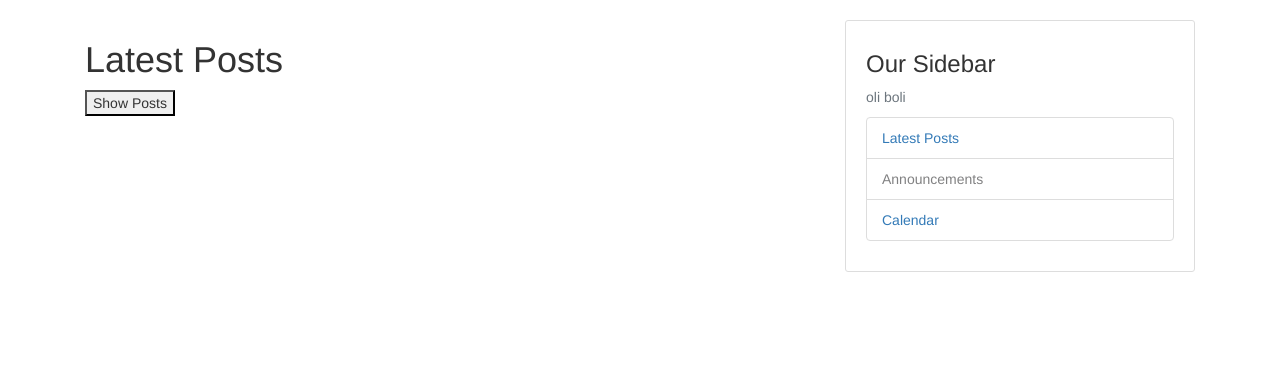
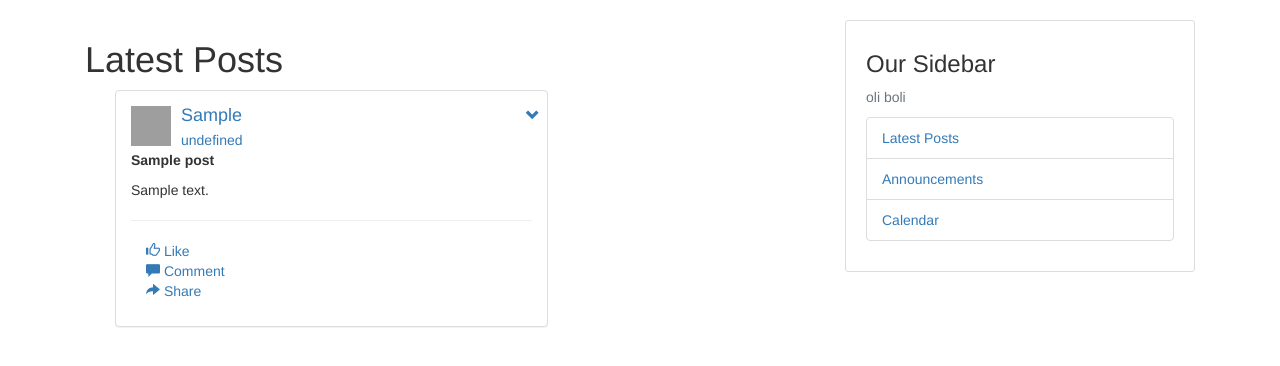
Before and after one commit to L4mb0/DBPforo, a Flask app: page /latest_posts in a window 1280 px wide. Shown: the part 62-428 px from the top of the page. Run offline with Flask 2, Linux system fonts and the light colour scheme; tables that the repository leaves empty hold one stand-in row (values such as "Sample post"); some libraries are stand-ins or nearby versions; grey boxes are pictures that could not be loaded.

Commit message:
comments

```diff
--- a/DBPforo/app.py
+++ b/DBPforo/app.py
@@ -1,12 +1,6 @@
 from flask import Flask, render_template, session, request, jsonify, Response, Blueprint,flash
-from bs4 import BeautifulSoup
 from model import entities
 from database import connector
-from tkinter import *
-import tkinter.messagebox
-from sqlalchemy import create_engine
-from sqlalchemy.ext.declarative import declarative_base
-from sqlalchemy.orm import sessionmaker
 import json
 import datetime
 
@@ -41,7 +35,7 @@ def do_login():
     for User in users:
         if User.username == data['username'] and User.password == data['password']:
             session['logged'] = True
-            return render_template('main.html')
+            return render_template('home.html')
         else:
             flash('fail to login')
             return render_template('index.html')
@@ -70,14 +64,14 @@ def do_signin():
     session = db.getSession(engine)
     session.add(user)
     session.commit()
-    return "successful register!!"
+    return render_template('index.html')
 
 
 @app.route('/foro')
 def foro():
         if session.get('logged') == True:
             return \
-                render_template('main.html')
+                render_template('home.html')
         else:
             flash('You are not logged in!')
             return render_template('index.html')
@@ -176,14 +170,13 @@ def create_post():
 
     return render_template('main.html')
 
-
 @app.route('/posts', methods = ['GET'])
 def posts():
     db_session = db.getSession(engine)
     posts = db_session.query(entities.Post)
     data = []
-    for post in posts:
-        data.append(post)
+    for Post in posts:
+        data.append(Post)
     return Response(json.dumps(data,
                                cls=connector.AlchemyEncoder),
                     mimetype='application/json')
@@ -243,7 +236,6 @@ def clean_posts():
 def crud_users():
     return render_template("crud_users.html")
 
-
+app.secret_key = "iLikeBananas"
 if __name__ == '__main__':
-    app.secret_key = "iLikeBananas"
-    app.run(port=8080, threaded=True, debug=True, host='0.0.0.0')
+    app.run(port=8080, threaded=True, host='0.0.0.0')
--- a/DBPforo/static/js/posts.js
+++ b/DBPforo/static/js/posts.js
@@ -1,12 +1,35 @@
-function get_posts(){
-    $.getJSON("/posts", function(data){
+var current_user;
+var current_post_id
+
+$.getJSON("/posts", function(data){
         var i = 0;
         $.each(data, function(){
             e = '<div>'
-            e = e+'<div class="container"><div class="col-md-5"><div class="panel panel-default"><div class="panel-body"><section class="post-heading"><div class="row"><div class="col-md-11"><div class="media"><div class="media-left"><a href="#"><img class="media-object photo-profile" src="https://banner2.kisspng.com/20180828/sxw/kisspng-clip-art-computer-icons-user-download-chamber-of-d-talonpaw-svg-png-icon-free-download-175238-on-5b84c95a116717.2809616615354289540713.jpg" width="40" height="40" alt="..."></a></div><div class="media-body"><a href="#" class="anchor-username"><h4 class="media-heading">'+data[i]['user_from']+'</h4></a><a href="#" class="anchor-time">'+data[i]['sent_on']+'</a></div></div></div><div class="col-md-1"><a href="#"><i class="glyphicon glyphicon-chevron-down"></i></a></div></div></section><section class="post-body"><p><strong>'+data[i]['title']+'</strong></p><p>'+data[i]['content']+'</p></section><section class="post-footer"><hr><div class="post-footer-option container"> <ul class="list-unstyled"><li><a href="#"><i class="glyphicon glyphicon-thumbs-up"></i> Like</a></li><li><a href="#"><i class="glyphicon glyphicon-comment"></i> Comment</a></li> <li><a href="#"><i class="glyphicon glyphicon-share-alt"></i> Share</a></li></ul></div></section></div></div></div></div>';
+            e = e+'<div class="container"><div class="col-md-5"><div class="panel panel-default"><div class="panel-body"><section class="post-heading"><div class="row"><div class="col-md-11"><div class="media"><div class="media-left"><a href="#"><img class="media-object photo-profile" src="https://banner2.kisspng.com/20180828/sxw/kisspng-clip-art-computer-icons-user-download-chamber-of-d-talonpaw-svg-png-icon-free-download-175238-on-5b84c95a116717.2809616615354289540713.jpg" width="40" height="40" alt="..."></a></div><div class="media-body"><a href="#" class="anchor-username"><h4 class="media-heading">'+data[i]['user_from']+'</h4></a><a href="#" class="anchor-time">'+data[i]['sent_on']+'</a></div></div></div><div class="col-md-1"><a href="#"><i class="glyphicon glyphicon-chevron-down"></i></a></div></div></section><section class="post-body"><p><strong>'+data[i]['title']+'</strong></p><p>'+data[i]['content']+'</p></section><section class="post-footer" id="post-footer"><hr><div class="post-footer-option container"> <ul class="list-unstyled"><li><a href="#"><i class="glyphicon glyphicon-thumbs-up"></i> Like</a></li><li><a href="#" onClick="commentForm()"><i class="glyphicon glyphicon-comment"></i> Comment</a></li> <li><a href="#"><i class="glyphicon glyphicon-share-alt"></i> Share</a></li></ul></div></section></div></div></div></div>';
             e = e+'</div>';
             i = i+1;
             $("<div/>",{html:e}).appendTo("#postBox");
         });
     });
+
+function uploadComment(){
+    content = $('#comment_content').val();
+    $.ajax({
+        url: '/comments',
+        type: 'POST',
+        contentType:'application/json',
+        data: JSON.stringify({
+            "content":content,
+            "user_from":current_user,
+            "post_id":current_post_id
+        }),
+        dataType:'json'
+    });
+    get_messages(current_user, current_post_id);
+    $('#comment_content').val("")
 }
+
+function commentForm(){
+    e = '<div class="comment"><form action="/create_comment" method="POST"><table><tr><td><input type="text" placeholder="Write a comment..." id="comment_content"></td><td><input type="button" value="comment" onClick="uploadComment"></td></tr></table></form></div>';
+    $("<div/>",{html:e}).appendTo("#post-footer");
+}
--- a/DBPforo/templates/layout.html
+++ b/DBPforo/templates/layout.html
@@ -133,7 +133,7 @@ a.article-title:hover {
             <p class='text-muted'>oli boli
               <ul class="list-group">
                 <li class="list-group-item list-group-item-light"><a href="/latest_posts">Latest Posts</a></li>
-                <li class="list-group-item list-group-item-light">Announcements</li>
+                <li class="list-group-item list-group-item-light"><a href ="/announcements">Announcements</a></li>
                 <li class="list-group-item list-group-item-light"><a href="/calendar">Calendar</a></li>
               </ul>
             </p>
@@ -147,7 +147,11 @@ a.article-title:hover {
     <!-- jQuery first, then Popper.js, then Bootstrap JS -->
     <script src="/static/js/libs/jquery-3.3.1.js"></script>
     <script src="/static/js/libs/bootstrap.min.js"></script>
+    <link href="//maxcdn.bootstrapcdn.com/bootstrap/3.3.0/css/bootstrap.min.css" rel="stylesheet" id="bootstrap-css">
+    <script src="//maxcdn.bootstrapcdn.com/bootstrap/3.3.0/js/bootstrap.min.js"></script>
+
     <script src="https://cdnjs.cloudflare.com/ajax/libs/popper.js/1.12.9/umd/popper.min.js" integrity="sha384-ApNbgh9B+Y1QKtv3Rn7W3mgPxhU9K/ScQsAP7hUibX39j7fakFPskvXusvfa0b4Q" crossorigin="anonymous"></script>
     <script src="https://maxcdn.bootstrapcdn.com/bootstrap/4.0.0/js/bootstrap.min.js" integrity="sha384-JZR6Spejh4U02d8jOt6vLEHfe/JQGiRRSQQxSfFWpi1MquVdAyjUar5+76PVCmYl" crossorigin="anonymous"></script>
+    <script src="/static/js/posts.js"></script>
 </body>
 </html>
--- a/DBPforo/templates/main.html
+++ b/DBPforo/templates/main.html
@@ -1,10 +1,6 @@
 {% extends "layout.html" %}
 {% block content %}
-<link href="//maxcdn.bootstrapcdn.com/bootstrap/3.3.0/css/bootstrap.min.css" rel="stylesheet" id="bootstrap-css">
-<script src="//maxcdn.bootstrapcdn.com/bootstrap/3.3.0/js/bootstrap.min.js"></script>
-<script src="/static/js/posts.js"></script>
         <div id="postBox">
             <h1 >Latest Posts</h1>
-            <button onclick="get_posts()">Show Posts</button>
         </div>
 {% endblock content %}
```
Also changed, not shown: DBPforo/model/entities.py (+8 -0 lines), DBPforo/templates/announcements.html (+12 -10 lines).
